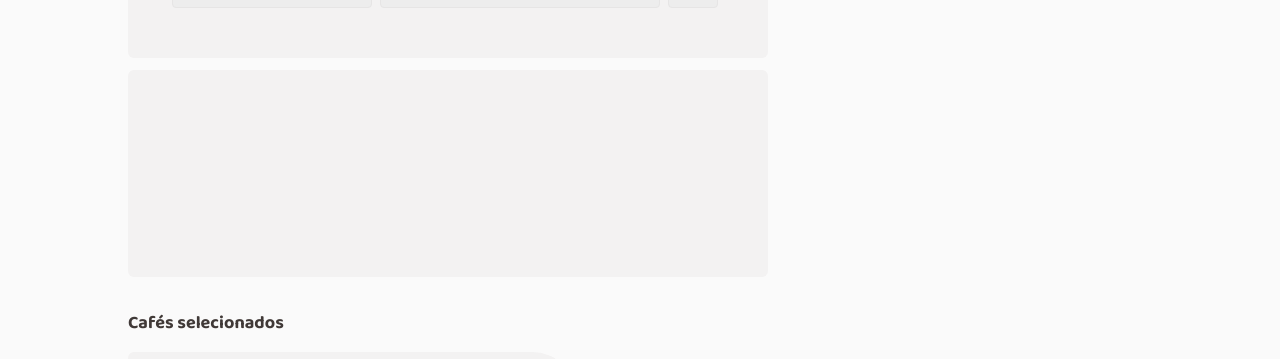
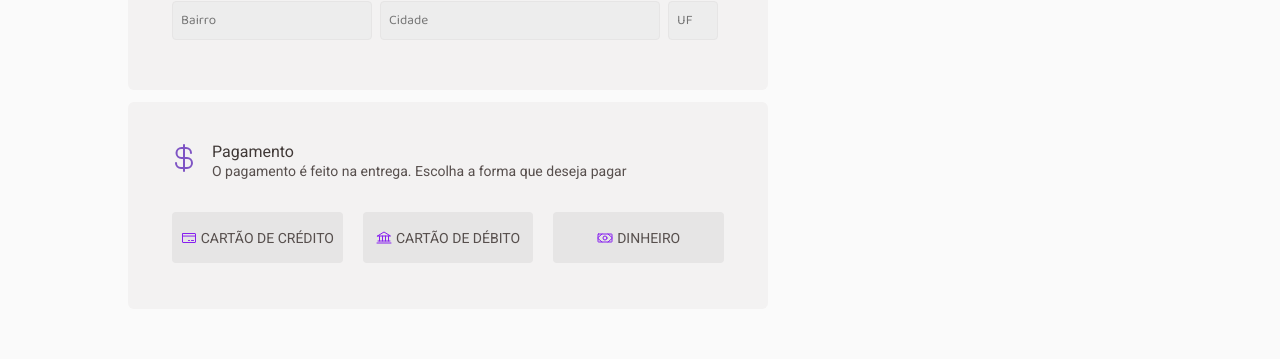
Before and after one commit to NandaoSpain/CoffeeShop, a React (Vite) app: page /checkout in a window 1280 px wide. Shown: the part 461-820 px from the top of the page. Built offline with nearby package versions, Linux system fonts and the light colour scheme.

Commit message:
payment style

```diff
--- a/src/App.tsx
+++ b/src/App.tsx
@@ -1,7 +1,7 @@
 import { ThemeProvider } from 'styled-components'
 import { defaultTheme } from './styles/themes/default'
 import { GlobalStyle } from './styles/global'
-import { Home } from './pages/Home'
+// import { Home } from './pages/Home'
 import { Checkout } from './pages/Checkout'
 
 export function App() {
--- a/src/pages/Checkout/index.tsx
+++ b/src/pages/Checkout/index.tsx
@@ -1,4 +1,10 @@
-import { MapPinLine } from 'phosphor-react'
+import {
+  Bank,
+  CreditCard,
+  CurrencyDollar,
+  MapPinLine,
+  Money,
+} from 'phosphor-react'
 import { Header } from '../../components/Header/header'
 import { Container, Address, Payment, Bag } from './styles'
 
@@ -80,7 +86,32 @@ export function Checkout() {
               </div>
             </form>
           </Address>
-          <Payment />
+          <Payment>
+            <div>
+              <CurrencyDollar size={32} color="#7e54c4" />
+              <div>
+                <p>Pagamento</p>
+                <span>
+                  O pagamento é feito na entrega. Escolha a forma que deseja
+                  pagar
+                </span>
+              </div>
+            </div>
+            <div>
+              <button>
+                <CreditCard size={16} color="#871fef" />
+                <span>CARTÃO DE CRÉDITO</span>
+              </button>
+              <button>
+                <Bank size={16} color="#871fef" />
+                <span>CARTÃO DE DÉBITO</span>
+              </button>
+              <button>
+                <Money size={16} color="#871fef" />
+                <span>DINHEIRO</span>
+              </button>
+            </div>
+          </Payment>
         </div>
         <div>
           <h1>Cafés selecionados</h1>
--- a/src/pages/Checkout/styles.ts
+++ b/src/pages/Checkout/styles.ts
@@ -13,6 +13,7 @@ export const Container = styled.div`
     font-weight: 700;
     color: ${(props) => props.theme['base-subtitle']};
     margin-bottom: 15px;
+    margin-top: 32px;
   }
 `
 
@@ -86,6 +87,52 @@ export const Payment = styled.div`
   height: 207px;
   margin-top: 12px;
   border-radius: 6px;
+  padding: 40px;
+  display: flex;
+  flex-direction: column;
+  gap: 24px;
+
+  & > div {
+    color: ${(props) => props.theme['base-subtitle']};
+    font-size: 16px;
+    font-family: 'Roboto', sans-serif;
+    display: flex;
+    flex-direction: row;
+    align-items: flex-start;
+    gap: 12px;
+
+    span {
+      font-size: 14px;
+      font-family: 'Roboto', sans-serif;
+      color: ${(props) => props.theme['base-text']};
+    }
+  }
+
+  button {
+    background: ${(props) => props.theme['base-button']};
+    color: ${(props) => props.theme['base-button-text']};
+    border-radius: 4px;
+    padding: 8px;
+    margin: 8px 4px;
+    width: 180px;
+    height: 51px;
+    font-size: 8px;
+    border: none;
+    display: flex;
+    flex-direction: row;
+    align-items: center;
+    justify-content: center;
+    gap: 4px;
+    cursor: pointer;
+
+    &:hover {
+      background: ${(props) => props.theme['base-hover']};
+    }
+
+    &:active {
+      background: ${(props) => props.theme['purple-light']};
+    }
+  }
 `
 
 export const Bag = styled.div`
```
